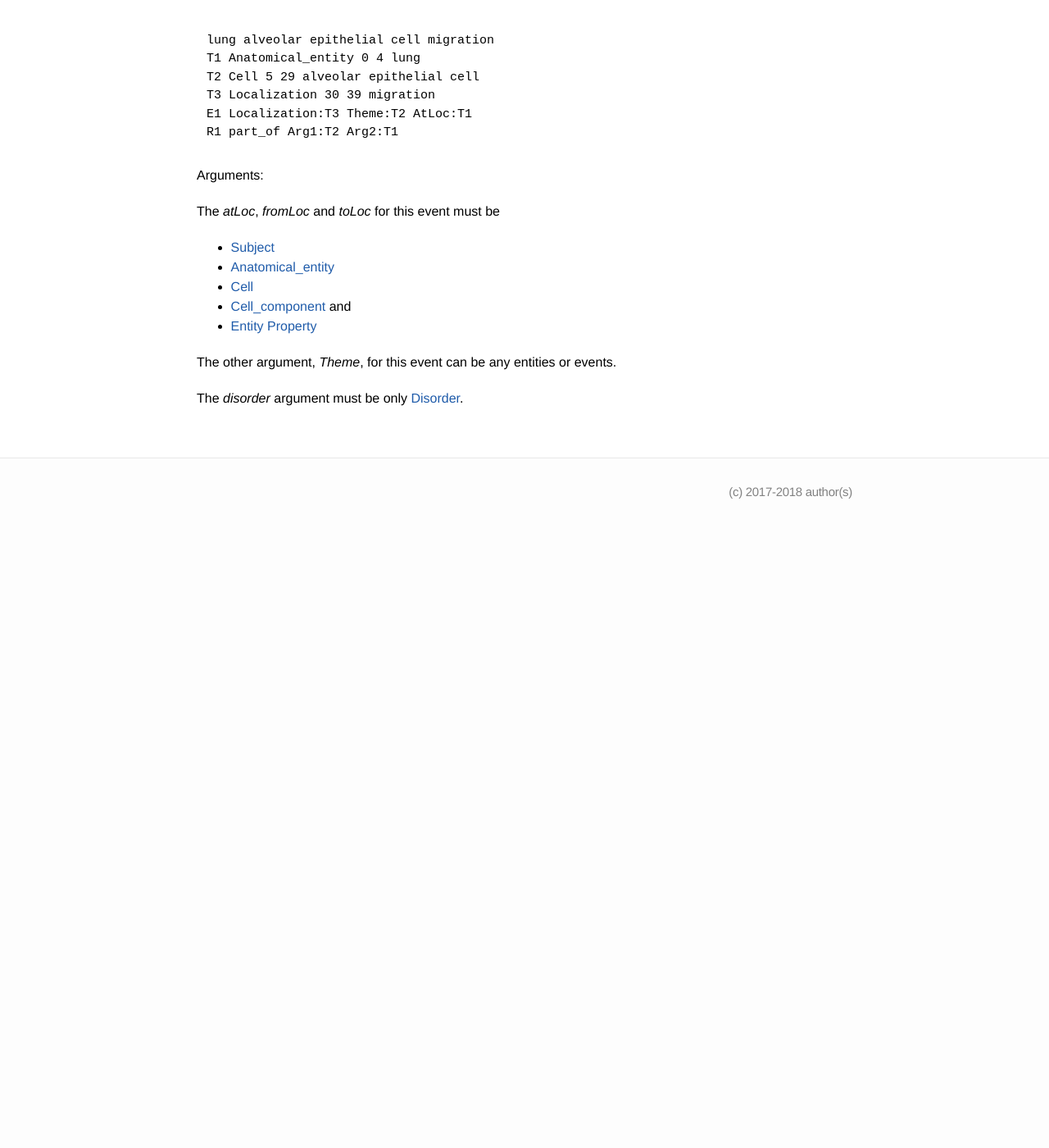
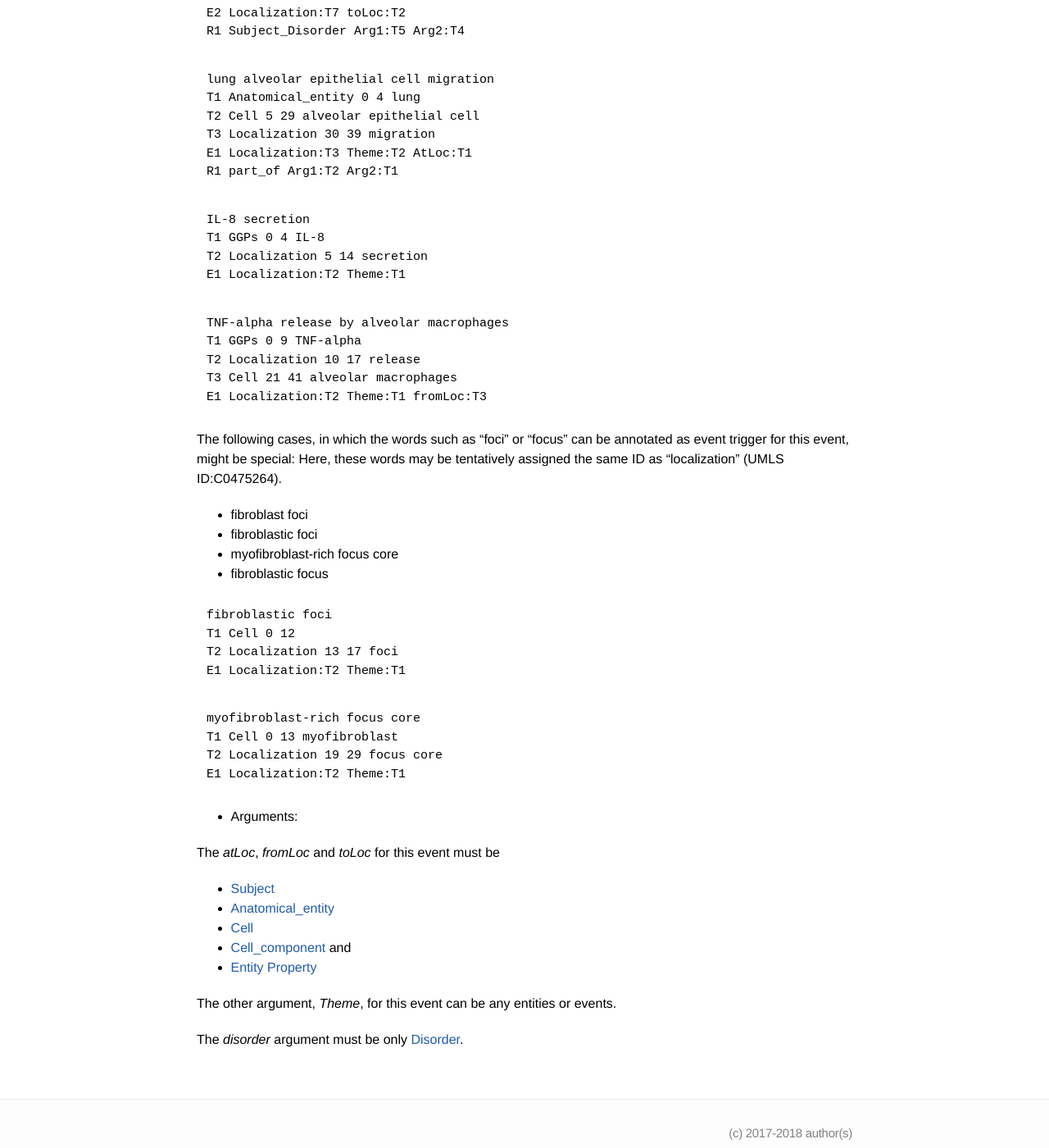
Before and after one commit to ezcatdb/molbiol_lung_corpus-guidelines, a Jekyll site: the page built from _event/Localization.md, in a window 1280 px wide and 1400 px high, scrolled down 1414 px. Shown: the whole window at 82% size. Built offline with Jekyll 4.4.1, drawn with Linux system fonts in a browser that asks for light colours; before the commit the page ends 2055 px from its top, so only the background shows below that; some of the changed text lies outside the part shown.

Commit message:
additional triggers and sample sentences included in _event/Localization.md

```diff
--- a/_event/Localization.md
+++ b/_event/Localization.md
@@ -13,7 +13,7 @@ This event indicates localization or movement of entity, such as [Cell]() and mo
 The following words/phrases can be triggers of localization event:
 
 - accumulation
-- localization, localized
+- localization, localized (UMLS ID:C0475264)
 - adhesion
 
 ~~~ ann
@@ -46,6 +46,8 @@ The following words/phrases can be triggers of movement event:
 - chemotactic activity (UMLS ID:C0008018)
 - chemotaxis (UMLS ID:C0008018)
 - cellular infiltrate/infiltration
+- (cellular) secretion (UMLS ID:C0036536)
+  - release (UMLS ID:C0036536)
 
 ~~~ ann
 Squamous cell carcinoma of the lung invaded the right main bronchus.
@@ -73,7 +75,40 @@ T3 Localization 30 39 migration
 E1 Localization:T3 Theme:T2 AtLoc:T1
 R1 part_of Arg1:T2 Arg2:T1
 ~~~
+~~~ ann
+IL-8 secretion
+T1 GGPs 0 4 IL-8
+T2 Localization 5 14 secretion
+E1 Localization:T2 Theme:T1
+~~~
+~~~ ann
+TNF-alpha release by alveolar macrophages
+T1 GGPs 0 9 TNF-alpha
+T2 Localization 10 17 release
+T3 Cell 21 41 alveolar macrophages
+E1 Localization:T2 Theme:T1 fromLoc:T3
+~~~
 
+The following cases, in which the words such as "foci" or "focus" can be annotated as event trigger for this event, might be special:
+Here, these words may be tentatively assigned the same ID as "localization" (UMLS ID:C0475264).
+- fibroblast foci
+- fibroblastic foci
+- myofibroblast-rich focus core
+- fibroblastic focus
+
+~~~ ann
+fibroblastic foci
+T1 Cell 0 12
+T2 Localization 13 17 foci
+E1 Localization:T2 Theme:T1
+~~~
+~~~ ann
+myofibroblast-rich focus core
+T1 Cell 0 13 myofibroblast
+T2 Localization 19 29 focus core
+E1 Localization:T2 Theme:T1
+~~~
+-
 Arguments:
 
 The *atLoc*, *fromLoc* and *toLoc* for this event must be
```
